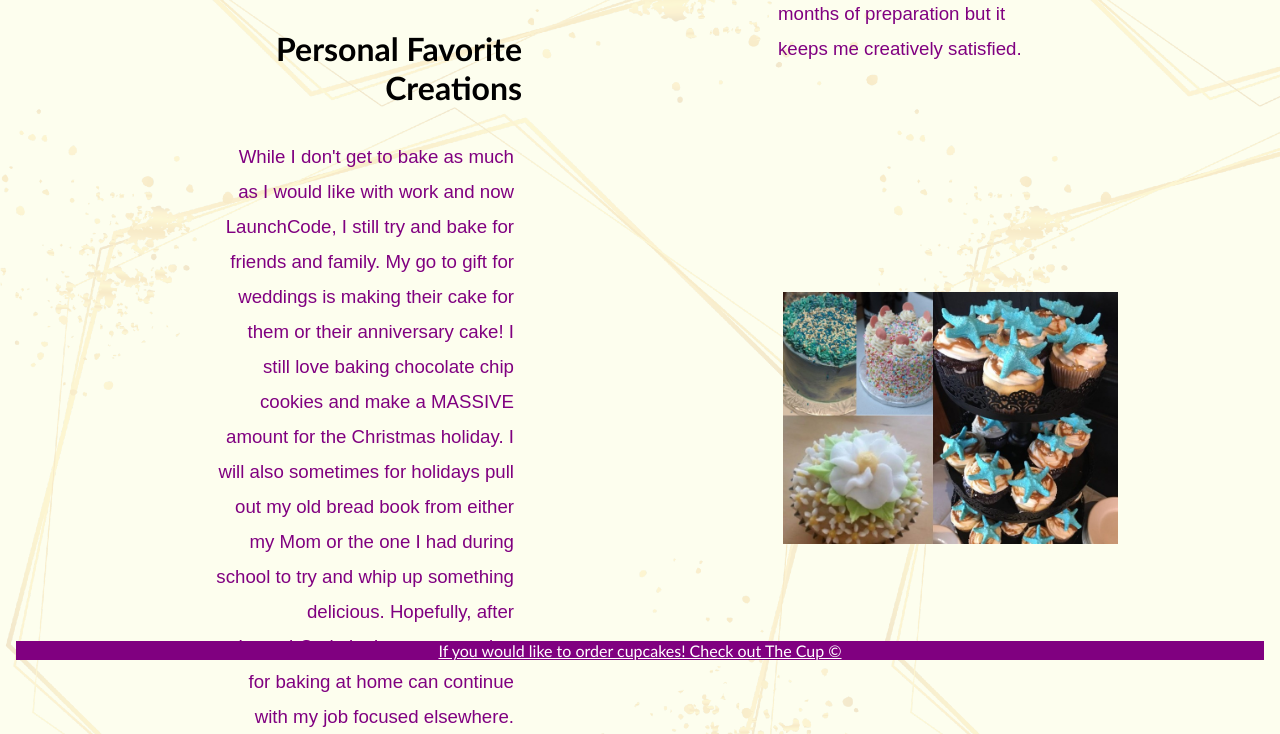
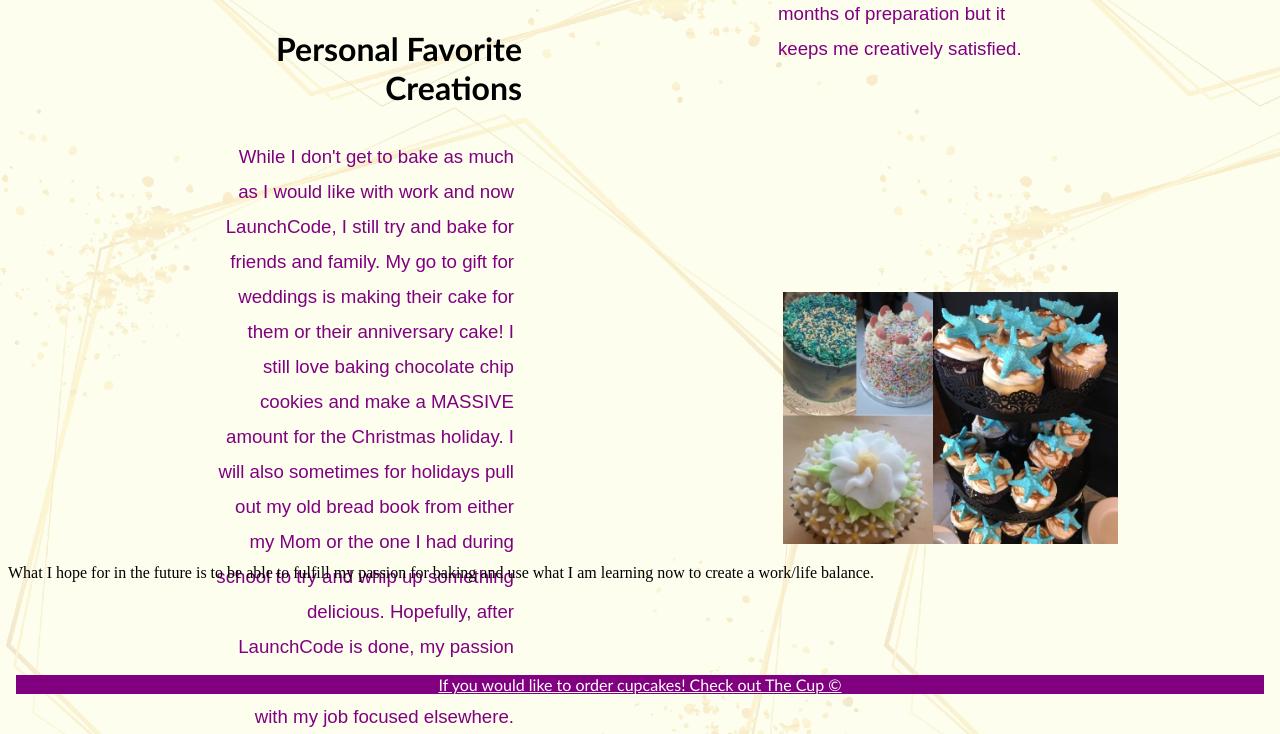
Before and after one commit to St-Louis-Women-March-2022/js-assignment-4-html-me-something-emilykhart, a website: page index.html in a window 1280 px wide. Shown: the part 2443-3177 px from the top of the page. Drawn offline with Linux system fonts and the light colour scheme.

Commit message:
added another statement

```diff
--- a/index.html
+++ b/index.html
@@ -269,7 +269,7 @@
          </div>
         </div>
       </div>
-
+      <p id="statement">What I hope for in the future is to be able to fulfill my passion for baking and use what I am learning now to create a work/life balance.</p>
 
 
 
```
